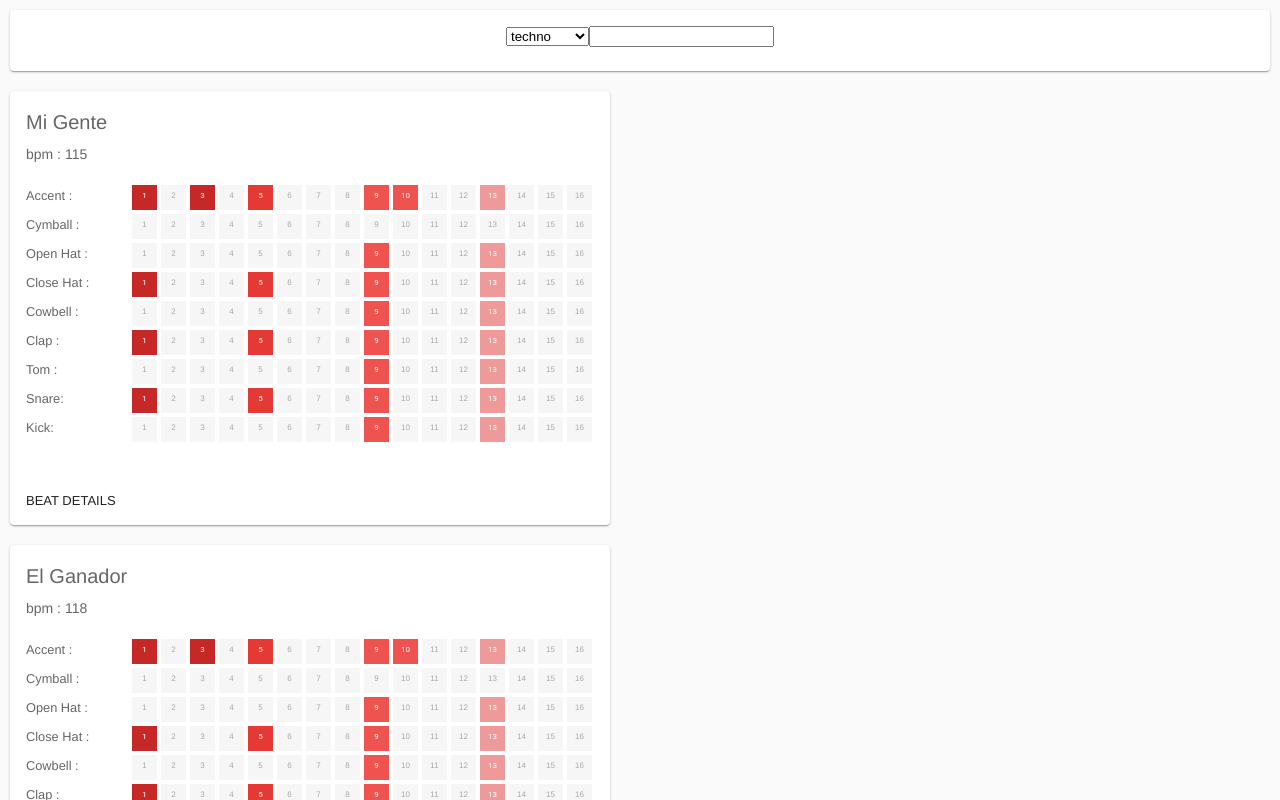
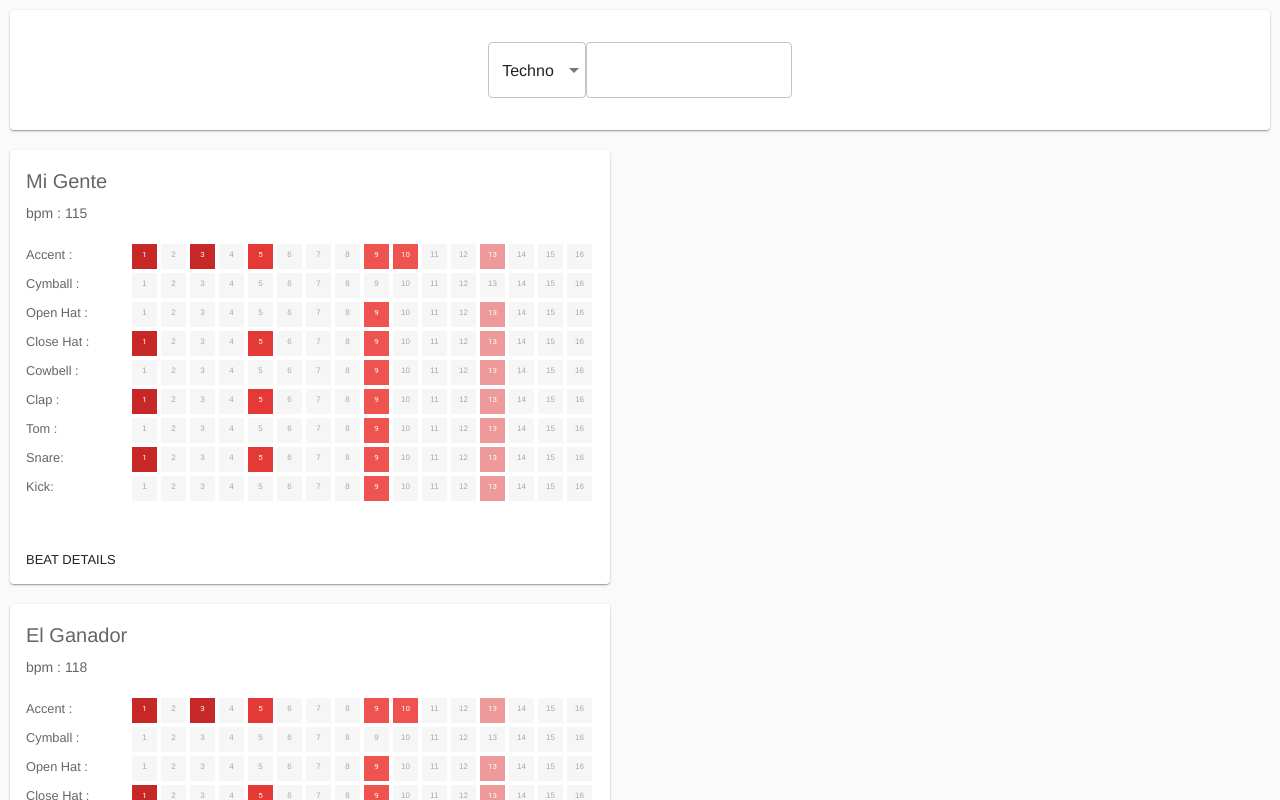
Before and after one commit to inaki/beatbits, a React (Create React App) app: page / in a window 1280 px wide. Shown: the top 800 px of the page. Built offline with nearby package versions, Linux system fonts and the light colour scheme.

Commit message:
Add styles for searchBeats

```diff
--- a/src/App.js
+++ b/src/App.js
@@ -10,10 +10,10 @@ import { withStyles } from '@material-ui/core/styles';
 
 const styles = {
     root: {
-        fontFamily: 'Helvetica'
+        fontFamily: 'Roboto'
     },
     card: {
-      minWidth: 390,
+      minWidth: 565,
       margin: 10
     }
   };
--- a/src/components/BeatPatternExpanded/index.js
+++ b/src/components/BeatPatternExpanded/index.js
@@ -1,12 +1,14 @@
 import React, { Component } from 'react';
-import BeatTrack from '../BeatTrack';
+import BeatTrackExpanded from '../BeatTrackExpanded';
 import styled from 'styled-components';
 import Grid from '@material-ui/core/Grid';
 import Typography from '@material-ui/core/Typography';
 
 const BeatTitle = styled.span`
     color: #666;
-    padding-top: 5px;
+    padding-top: 10px;
+    display: inline-block;
+    min-height: 30px;
     text-align: left;
     font-size: 0.8rem;
     font-family: helvetica;
@@ -26,8 +28,12 @@ const BeatDetailsWrapper = styled.div`
     padding: 10px;
 `;
 
+const BeatTrackExpandedsWrapper = styled.div`
+    min-width: 100%;
+`;
+
 const BeatRow = styled.div`
-    width: 100%;
+    min-width: 100%;
     display: flex;
     flex-grow: 1;
     justify-content: space-between;
@@ -53,36 +59,38 @@ class BeatPatternExpanded extends Component {
                             <BeatTitle>Kick: </BeatTitle>
                         </BeatTitleWrapper>
                     </Grid>
-                    <Grid item xs={7}>
+                    <Grid item xs={8}>
+                        <BeatTrackExpandedsWrapper>
                             <BeatRow>
-                            <BeatTrack steps={rythm['accent']} />
+                                <BeatTrackExpanded steps={rythm['accent']} />
                             </BeatRow>
                             <BeatRow>
-                            <BeatTrack steps={rythm['cymball']} />
+                                <BeatTrackExpanded steps={rythm['cymball']} />
                             </BeatRow>
                             <BeatRow>
-                            <BeatTrack steps={rythm['open hat']} />
+                                <BeatTrackExpanded steps={rythm['open hat']} />
                             </BeatRow>
                             <BeatRow>
-                            <BeatTrack steps={rythm['closed hat']} />
+                                <BeatTrackExpanded steps={rythm['closed hat']} />
                             </BeatRow>
                             <BeatRow>
-                            <BeatTrack steps={rythm['cowbell']} />
+                                <BeatTrackExpanded steps={rythm['cowbell']} />
                             </BeatRow>
                             <BeatRow>
-                            <BeatTrack steps={rythm['clap']} />
+                                <BeatTrackExpanded steps={rythm['clap']} />
                             </BeatRow>
                             <BeatRow>
-                            <BeatTrack steps={rythm['tom']} />
+                                <BeatTrackExpanded steps={rythm['tom']} />
                             </BeatRow>
                             <BeatRow>
-                            <BeatTrack steps={rythm['snare']} />
+                                <BeatTrackExpanded steps={rythm['snare']} />
                             </BeatRow>
                             <BeatRow>
-                            <BeatTrack steps={rythm['kick']} />
+                                <BeatTrackExpanded steps={rythm['kick']} />
                             </BeatRow>
+                        </BeatTrackExpandedsWrapper>
                     </Grid>
-                    <Grid item xs={3}>
+                    <Grid item xs={2}>
                         <BeatDetailsWrapper>
                             <Typography component="p">
                                 <span style={{color: 'gray'}}>genre : </span>
--- /dev/null
+++ b/src/components/BeatTrackExpanded/index.js
@@ -0,0 +1,60 @@
+import React, { Component } from 'react';
+import styled from 'styled-components';
+
+const StepOn = styled.span`
+    font-family: 'Roboto';
+    display: inline-block;
+    margin: 2px;
+    width: 35px;
+    height: 35px;
+    font-size: 0.90rem;
+    padding-top: 6px;
+    text-align: center;
+    box-sizing: border-box;
+    background: ${ props => props.stepNumber < 4
+        ? "#C62828"
+        : props.stepNumber < 9
+            ? "#E53935"
+            : props.stepNumber < 13 ? "#EF5350" : "#EF9A9A"
+        };
+    color: white;
+    text-overflow:ellipsis;
+`;
+
+const StepOff = styled.span`
+    font-family: 'Helvetica';
+    display: inline-block;
+    margin: 2px;
+    width: 35px;
+    height: 35px;
+    font-size: 0.90rem;
+    padding-top: 6px;
+    text-align: center;
+    background: #f6f6f6;
+    color: #a8a8a8;
+    box-sizing: border-box;
+`;
+
+
+class BeatTrack extends Component {
+
+    renderSteps(steps) {
+        return steps.map( (step, index) => {
+            const stepElement = step === 1
+                ? <StepOn key={index} stepNumber={index + 1}>{index + 1}</StepOn>
+                : <StepOff key={index} >{index + 1}</StepOff>
+            return stepElement;
+        });
+    }
+
+    render() {
+        const { steps } = this.props;
+        return (
+            <div>
+                { this.renderSteps(steps) }
+            </div>
+        );
+    }
+}
+
+export default BeatTrack;
--- a/src/components/SearchBeats/index.js
+++ b/src/components/SearchBeats/index.js
@@ -1,25 +1,94 @@
 import React, { Component } from 'react';
+import styled from 'styled-components';
+import MenuItem from '@material-ui/core/MenuItem';
+import TextField from '@material-ui/core/TextField';
+import { withStyles } from '@material-ui/core/styles';
+
+const styles = () => ({
+  textField: {
+    // marginLeft: 160,
+    // marginRight:16,
+  },
+  dense: {
+    marginTop: 16,
+  },
+  menu: {
+    // width: 400,
+  },
+  textField: {}
+});
+
+const genres = [
+  {
+    value: 'Techno'
+  },
+  {
+    value: 'House'
+  },
+  {
+    value: 'Deep House'
+  },
+  {
+    value: 'Raggeaton'
+  },
+  {
+    value: 'Hip Hop'
+  },
+  {
+    value: 'Electronica'
+  },
+];
+
 
 class SearchBeats extends Component {
+
+    state = {
+        genre: 'Techno'
+    }
 
     handleOnSubmit = (e) => {
         e.preventDefault();
     }
 
+    handleGenres = (e) => {
+        e.preventDefault();
+    }
+
     render() {
+        const { classes } = this.props;
         return (
             <form onSubmit={this.handleOnSubmit}>
-                <select>
-                    <option value="techno">techno</option>
-                    <option value="house">house</option>
-                    <option value="funk">funk</option>
-                    <option value="hip hop">hip hop</option>
-                    <option value="reggaeton">reggaeton</option>
-                </select>
-                <input type="text"/>
+                <TextField
+                    id="outlined-select-genre"
+                    select
+                    className={classes.textField}
+                    value={this.state.genre}
+                    onChange={this.handleGenres}
+                    SelectProps={{
+                        MenuProps: {
+                        className: classes.menu,
+                        },
+                    }}
+                    margin="normal"
+                    variant="outlined"
+                    >
+                    {genres.map(option => (
+                        <MenuItem key={option.value} value={option.value}>
+                        {option.value}
+                        </MenuItem>
+                    ))}
+                </TextField>
+                <TextField
+                    id="outlined-name"
+                    className={classes.textField}
+                    value={this.state.searchTerm}
+                    onChange={this.handleGenres}
+                    margin="normal"
+                    variant="outlined"
+                />
             </form>
         );
     }
 }
 
-export default SearchBeats;
+export default withStyles(styles)(SearchBeats);
```
Lines whose indentation alone changed are shown as unchanged.
